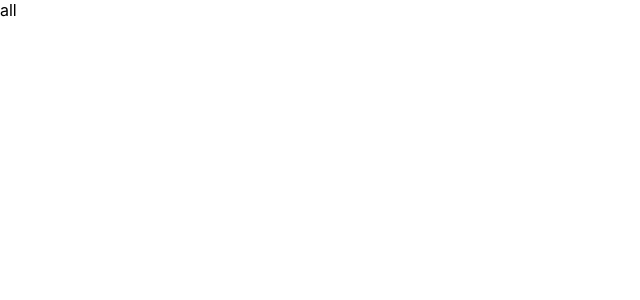
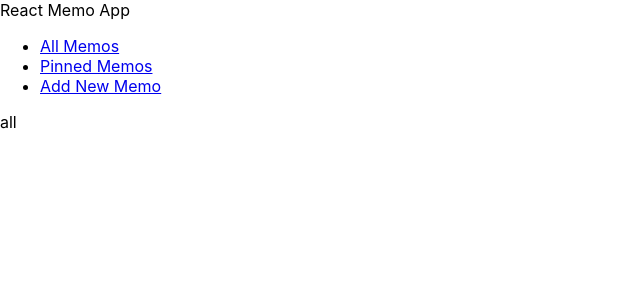
Before and after one commit to hananina/react-memo-app, a React (Create React App) app: page / in a window 1280 px wide. Shown: the top 300 px of the page, without its empty margins (0-640 px from the left). Built offline with nearby package versions, Linux system fonts and the light colour scheme.

Commit message:
add navigation header

```diff
--- a/src/App.js
+++ b/src/App.js
@@ -4,10 +4,12 @@ import Memo from './pages/Memo';
 import NewMemo from './pages/NewMemo';
 import EditMemo from './pages/EditMemo';
 import PinnedMemos from './pages/PinnedMemos';
+import MainNavigation from './components/layout/MainNavigation';
 
 function App() {
   return (
     <div>
+      <MainNavigation />
       <Switch>
         {' '}
         <Route path="/" exact>
--- /dev/null
+++ b/src/components/layout/MainNavigation.js
@@ -0,0 +1,24 @@
+import { Link } from 'react-router-dom';
+
+function MainNavigation() {
+  return (
+    <header>
+      <div>React Memo App</div>
+      <nav>
+        <ul>
+          <li>
+            <Link to="/">All Memos</Link>
+          </li>
+          <li>
+            <Link to="/">Pinned Memos</Link>
+          </li>
+          <li>
+            <Link to="/new-memo">Add New Memo</Link>
+          </li>
+        </ul>
+      </nav>
+    </header>
+  );
+}
+
+export default MainNavigation;
--- a/src/pages/Memo.js
+++ b/src/pages/Memo.js
@@ -1,10 +1,9 @@
 import React from 'react';
 
-import { RouteComponentProps } from 'react-router-dom';
+import { useParams } from 'react-router-dom';
 
-function Memo(props) {
-  const { id } = props.match.params;
-  console.log(id);
+function Memo() {
+  const { id } = useParams();
   return <div>{id}</div>;
 }
 
```
Also changed, not shown: 1 other file (tests, documents, lock files or other folders).
